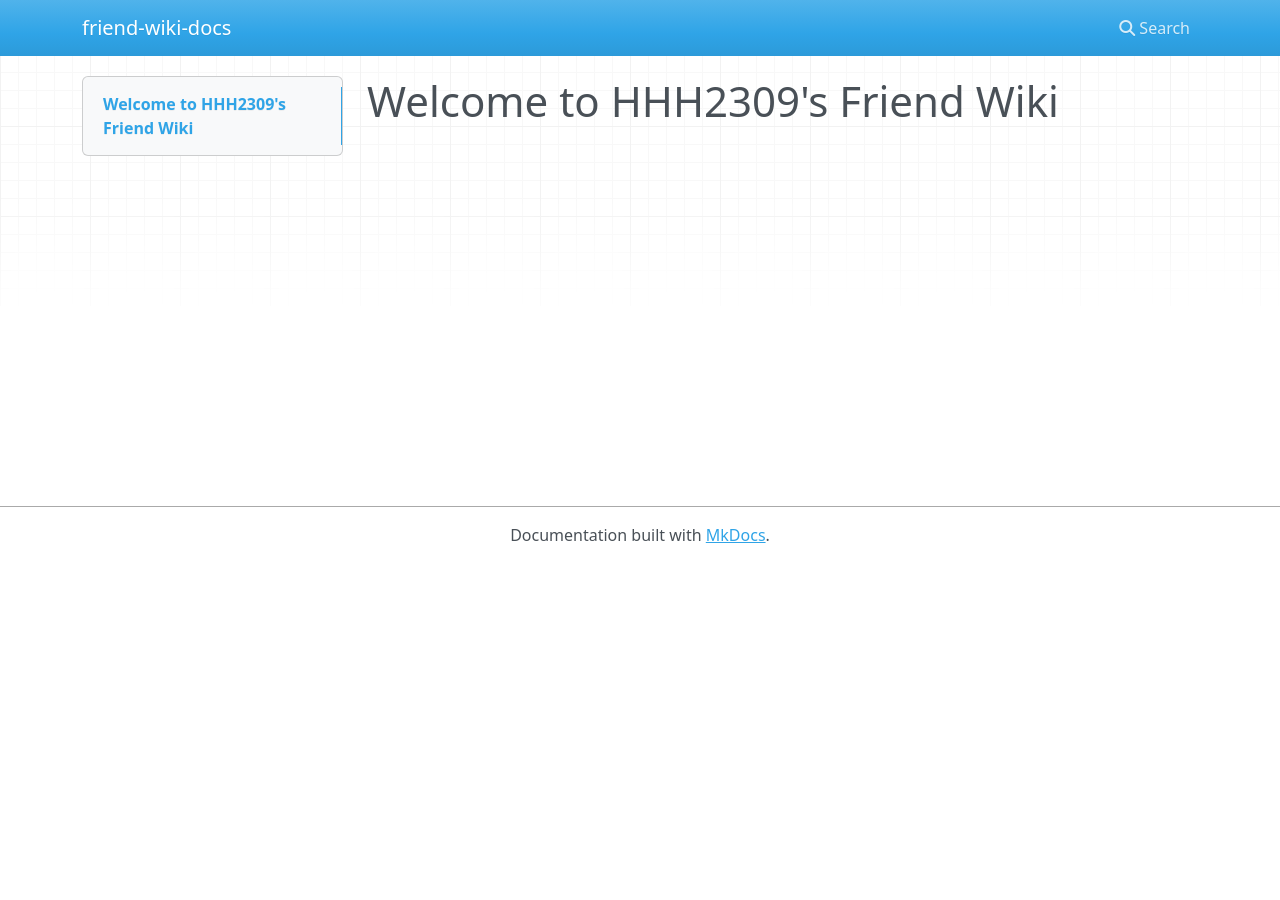
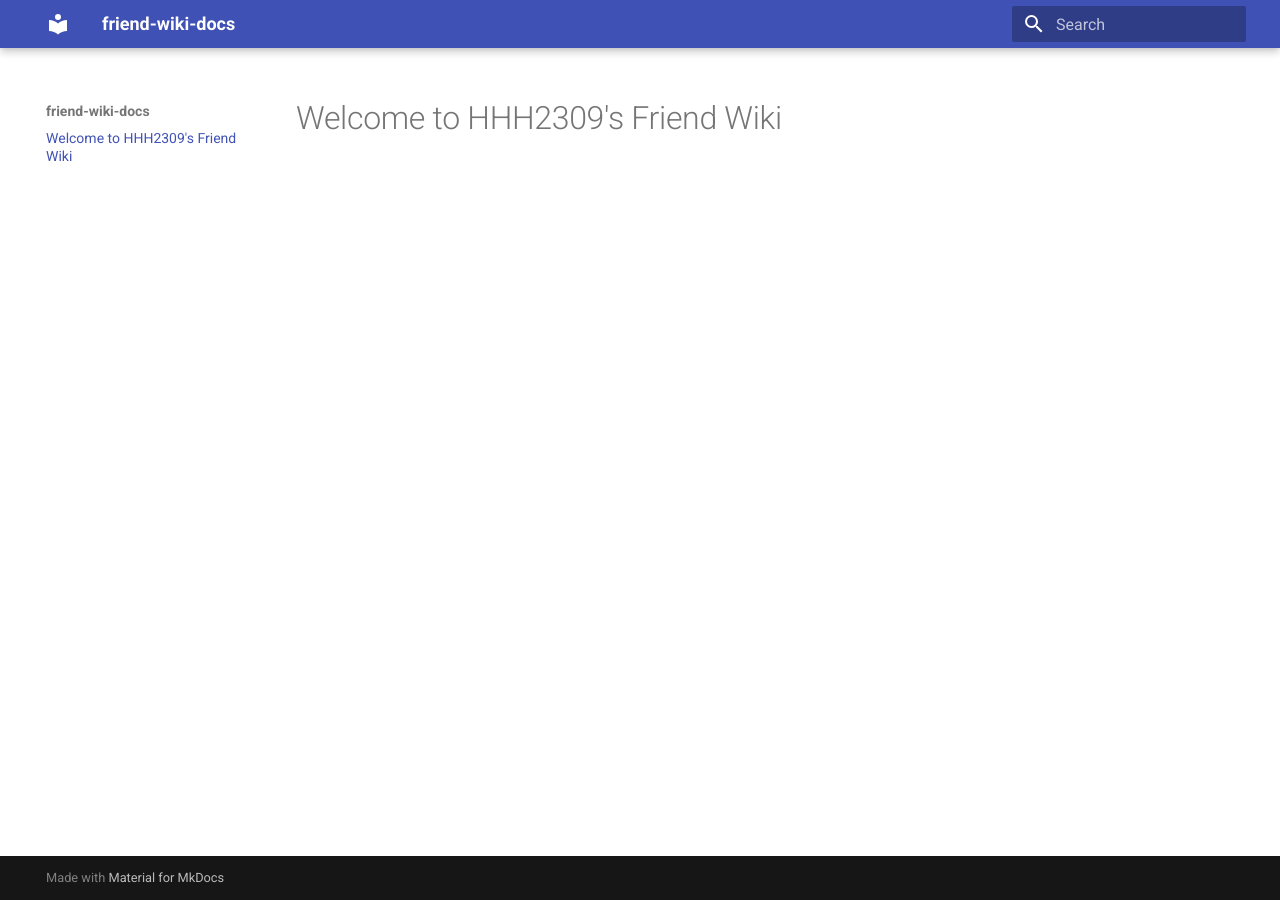
Before and after one commit to HHH2309/friend_wiki, an MkDocs documentation site: the page built from docs/index.md, in a window 1280 px wide. Built offline with MkDocs 1.6.1 and Material for MkDocs 9.7.7, drawn with Linux system fonts in a browser that asks for light colours; nearby versions of some CDN libraries.

Commit message:
Update mkdocs.yml

```diff
--- a/mkdocs.yml
+++ b/mkdocs.yml
@@ -1 +1,3 @@
 site_name: friend-wiki-docs
+theme:
+  name: material
--- a/runtime.txt
+++ b/runtime.txt
@@ -1 +1 @@
-python-3.13.7
+python-3.7
```
